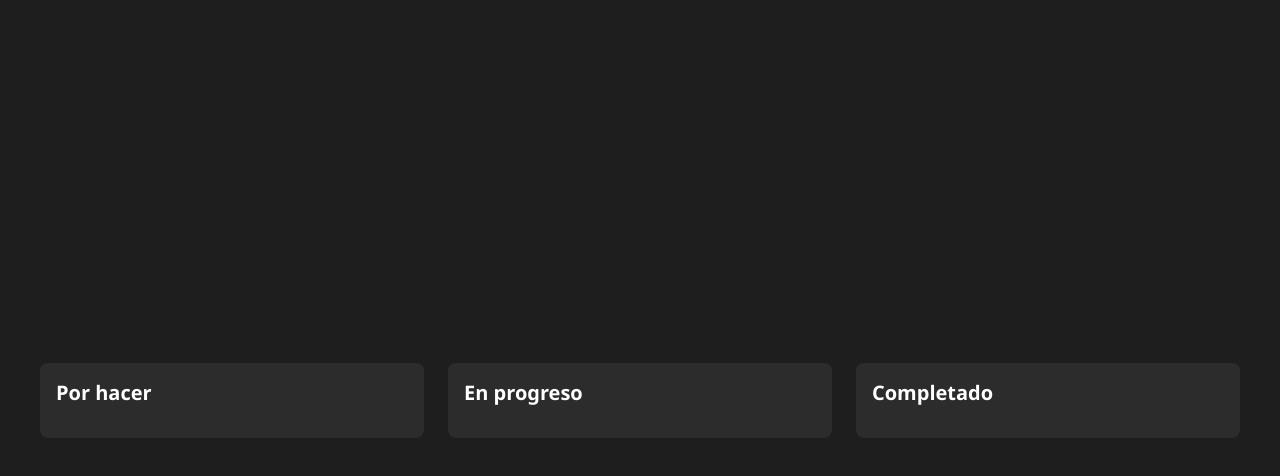
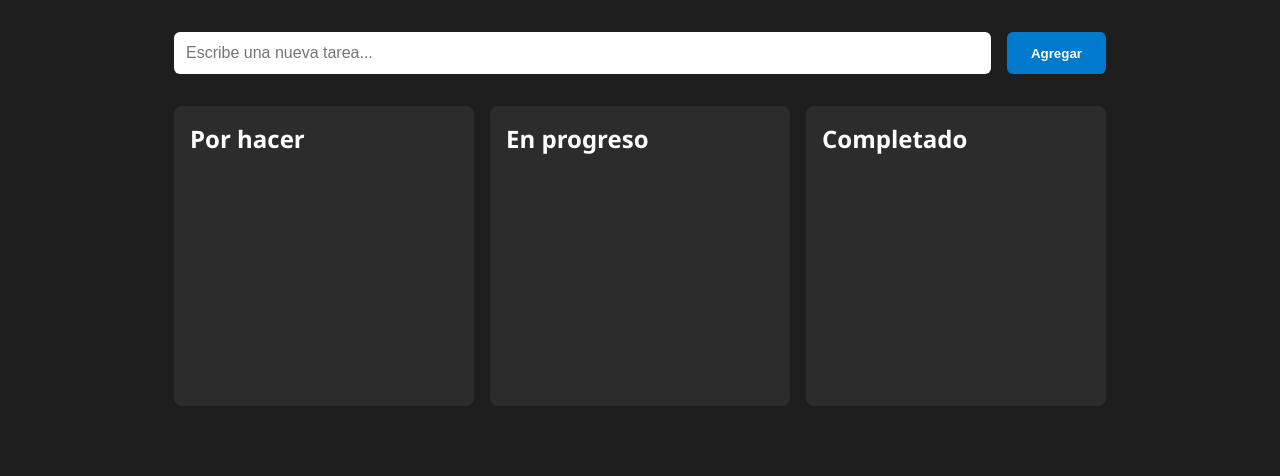
Before and after one commit to sergiosilva-dev/kanban-simple, a plain HTML site: page index.html in a window 1280 px wide. Drawn offline with Linux system fonts and the light colour scheme.

Commit message:
Sergio Silva | 2025-07-16 | Funcionalidad para agregar tareas dinámicamente al tablero

```diff
--- a/css/style.css
+++ b/css/style.css
@@ -5,6 +5,7 @@
   Este archivo define el layout, columnas y tareas del tablero Kanban.
   Actualizaciones:
   - [2025-07-16] Estilos base para estructura del tablero y columnas.
+  - [2025-07-16] Se agrega formulario de tareas dinámicas
 */
 
 /* Reset básico */
@@ -15,39 +16,42 @@
 }
 
 body {
-  font-family: "Segoe UI", Tahoma, Geneva, Verdana, sans-serif;
+  margin: 0;
+  font-family: "Segoe UI", sans-serif;
   background-color: #1e1e1e;
-  color: #f5f5f5;
-  min-height: 100vh;
+  color: white;
   display: flex;
+  justify-content: center;
+}
+
+/* Contenedor principal del tablero Kanban */
+.kanban-container {
+  display: flex;
+  flex-direction: column;
   align-items: center;
-  justify-content: center;
+  gap: 2rem;
   padding: 2rem;
 }
 
 /* Contenedor principal del tablero */
 .kanban-board {
   display: flex;
-  gap: 1.5rem;
-  width: 100%;
-  max-width: 1200px;
+  gap: 1rem;
+  justify-content: center;
+  flex-wrap: wrap;
 }
 
 /* Columnas */
 .kanban-column {
   background-color: #2c2c2c;
+  padding: 1rem;
   border-radius: 8px;
-  padding: 1rem;
-  width: 100%;
-  flex: 1;
-  display: flex;
-  flex-direction: column;
+  width: 300px;
+  min-height: 300px;
 }
 
 .kanban-column h2 {
-  font-size: 1.25rem;
-  margin-bottom: 1rem;
-  color: #ffffff;
+  margin-top: 0;
 }
 
 /* Contenedor de tareas dentro de cada columna */
@@ -57,4 +61,37 @@ body {
   gap: 0.75rem;
 }
 
-/* Comentario: Los estilos para las tarjetas de tarea se agregarán más adelante */
+/* Contenedor del formulario */
+.task-form {
+  display: flex;
+  gap: 1rem;
+  width: 100%;
+  max-width: 100%;
+  justify-content: center;
+}
+
+/* Estilo del input */
+.task-form input {
+  flex: 1;
+  padding: 0.75rem;
+  border: none;
+  border-radius: 6px;
+  font-size: 1rem;
+  background-color: #fff;
+}
+
+/* Estilo del botón */
+.task-form button {
+  padding: 0.75rem 1.5rem;
+  border: none;
+  border-radius: 6px;
+  background-color: #007acc;
+  color: white;
+  font-weight: bold;
+  cursor: pointer;
+  transition: background 0.3s ease;
+}
+
+.task-form button:hover {
+  background-color: #005f99;
+}
--- a/index.html
+++ b/index.html
@@ -6,6 +6,7 @@
   Actualizaciones:
   - [2025-07-16] Creación del archivo y estructura inicial.
   - [2025-07-16] Se agregaron los favicons, manifest y enlaces a íconos para PWA.
+  - [2025-07-16] Se agrega tareas dinámicamente desde un input
 -->
 
 <!DOCTYPE html>
@@ -30,6 +31,12 @@
 </head>
 
 <body>
+    <div class="kanban-container">
+        <!-- Formulario para agregar tareas -->
+        <section class="task-form">
+            <input type="text" id="new-task-input" placeholder="Escribe una nueva tarea..." />
+            <button id="add-task-btn">Agregar</button>
+        </section>
 
         <!-- Contenedor principal del tablero -->
         <main class="kanban-board">
@@ -55,6 +62,7 @@
                 </div>
             </section>
         </main>
+    </div>
 
     <!-- Scripts -->
     <script src="js/main.js"></script>
--- a/js/main.js
+++ b/js/main.js
@@ -7,20 +7,21 @@
  * Actualizaciones:
  * - [2025-07-16] Estructura base creada y listener de carga inicial agregado.
  * - [2025-07-16] Lógica inicial drag and drop implementada con listeners básicos.
+ * - [2025-07-16] Agregar tareas dinámicamente al tablero.
  */
 
 // Esperar a que el DOM esté completamente cargado
 document.addEventListener("DOMContentLoaded", () => {
   console.log("Tablero Kanban cargado correctamente.");
 
-  const tasks = document.querySelectorAll(".task");
-  const columns = document.querySelectorAll(".kanban-tasks");
-
   let draggedTask = null;
 
-  // Evento al iniciar arrastre
-  tasks.forEach((task) => {
-    task.addEventListener("dragstart", (e) => {
+  /**
+   * Asigna eventos de drag and drop a una tarea
+   * @param {HTMLElement} task
+   */
+  function asignarEventosDrag(task) {
+    task.addEventListener("dragstart", () => {
       draggedTask = task;
       task.classList.add("dragging");
     });
@@ -29,12 +30,43 @@ document.addEventListener("DOMContentLoaded", () => {
       draggedTask = null;
       task.classList.remove("dragging");
     });
+  }
+
+  // Asignar eventos a tareas existentes
+  document.querySelectorAll(".task").forEach(asignarEventosDrag);
+
+  // Elementos del formulario
+  const input = document.getElementById("new-task-input");
+  const addBtn = document.getElementById("add-task-btn");
+  const todoColumn = document.getElementById("todo-tasks");
+
+  /**
+   * Evento: Crear nueva tarea y agregarla a la columna "Por hacer"
+   */
+  addBtn.addEventListener("click", () => {
+    const taskText = input.value.trim();
+
+    if (taskText !== "") {
+      const newTask = document.createElement("div");
+      newTask.classList.add("task");
+      newTask.setAttribute("draggable", "true");
+      newTask.textContent = taskText;
+
+      // Aplicar lógica de arrastrar
+      asignarEventosDrag(newTask);
+
+      // Insertar en el tablero
+      todoColumn.appendChild(newTask);
+      input.value = "";
+    }
   });
 
-  // Permitir soltar en columnas
+  // Columnas del tablero
+  const columns = document.querySelectorAll(".kanban-tasks");
+
   columns.forEach((column) => {
     column.addEventListener("dragover", (e) => {
-      e.preventDefault(); // Necesario para permitir drop
+      e.preventDefault();
     });
 
     column.addEventListener("drop", () => {
```
Also changed, not shown: 1 other file. Lines whose indentation alone changed are shown as unchanged.
